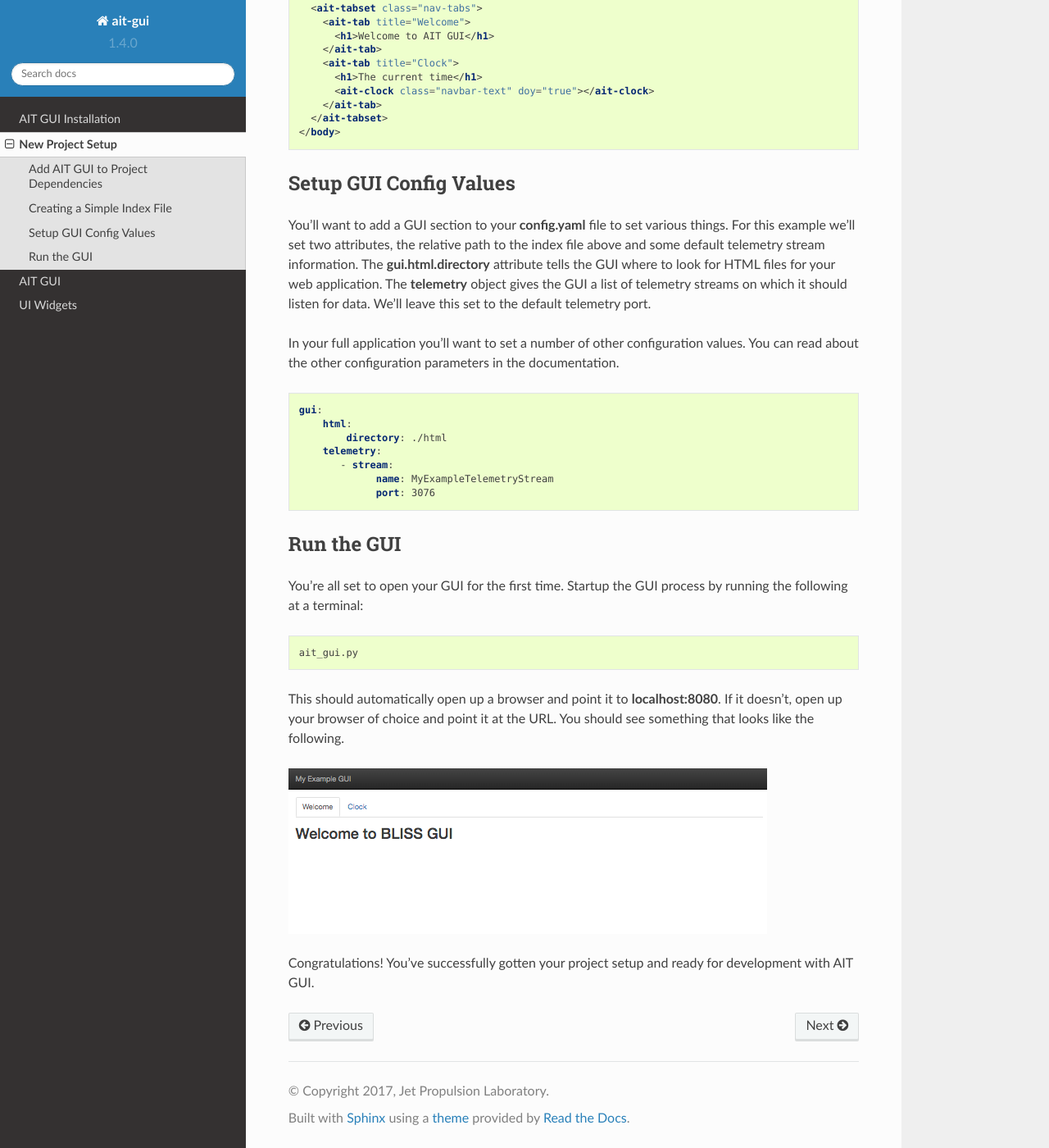
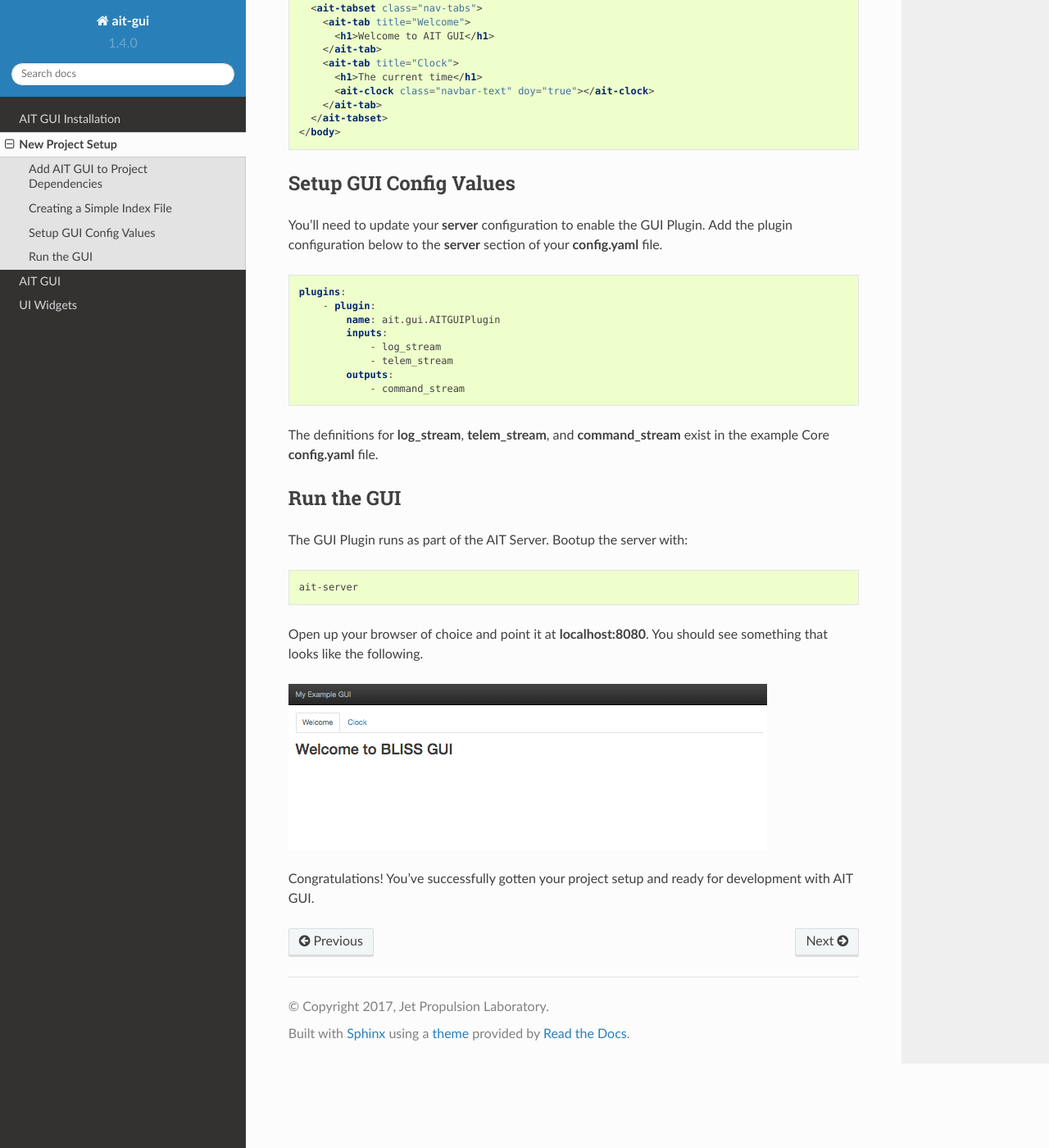
Before and after one commit to NASA-AMMOS/AIT-GUI, a Sphinx documentation site: the page built from doc/source/new_project.rst, in a window 1280 px wide and 1400 px high, scrolled down 1244 px. Shown: the whole window at 82% size. Built offline with Sphinx 7.4.7 and the Read the Docs theme 2.0.0, drawn with Linux system fonts in a browser that asks for light colours; pages that are not in the unit, such as notebooks, are missing from menus.

Commit message:
Issue #49 - Fix config and server bootup documentation examples

```diff
--- a/doc/source/new_project.rst
+++ b/doc/source/new_project.rst
@@ -68,30 +68,31 @@ Now that we are depending on AIT GUI let's get a simple index page up and runnin
 Setup GUI Config Values
 -----------------------
 
-You'll want to add a GUI section to your **config.yaml** file to set various things. For this example we'll set two attributes, the relative path to the index file above and some default telemetry stream information. The **gui.html.directory** attribute tells the GUI where to look for HTML files for your web application. The **telemetry** object gives the GUI a list of telemetry streams on which it should listen for data. We'll leave this set to the default telemetry port.
-
-In your full application you'll want to set a number of other configuration values. You can read about the other configuration parameters in the documentation.
+You'll need to update your **server** configuration to enable the GUI Plugin. Add the plugin configuration below to the **server** section of your **config.yaml** file.
 
 .. code-block:: yaml
 
-   gui:
-       html:
-           directory: ./html
-       telemetry:
-          - stream:
-                name: MyExampleTelemetryStream
-                port: 3076
+   plugins:
+       - plugin:
+           name: ait.gui.AITGUIPlugin
+           inputs:
+               - log_stream
+               - telem_stream
+           outputs:
+               - command_stream
+
+The definitions for **log_stream**, **telem_stream**, and **command_stream** exist in the example Core **config.yaml** file.
 
 Run the GUI
 -----------
 
-You're all set to open your GUI for the first time. Startup the GUI process by running the following at a terminal:
+The GUI Plugin runs as part of the AIT Server. Bootup the server with:
 
 .. code-block:: bash
 
-   ait_gui.py
+   ait-server
 
-This should automatically open up a browser and point it to **localhost:8080**. If it doesn't, open up your browser of choice and point it at the URL. You should see something that looks like the following.
+Open up your browser of choice and point it at **localhost:8080**. You should see something that looks like the following.
 
 .. image:: _static/example_gui.png
 
```
